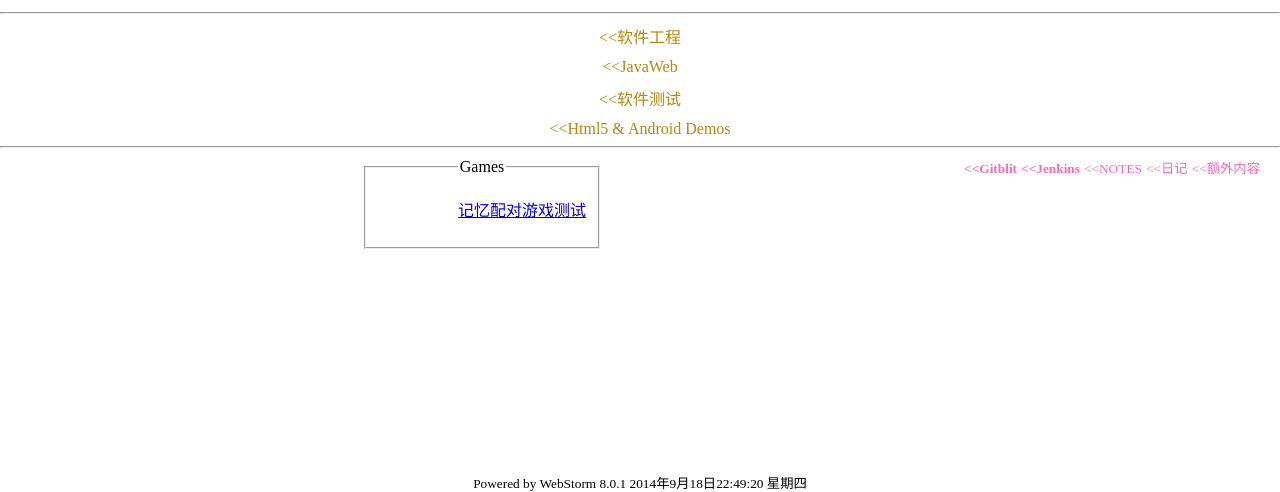
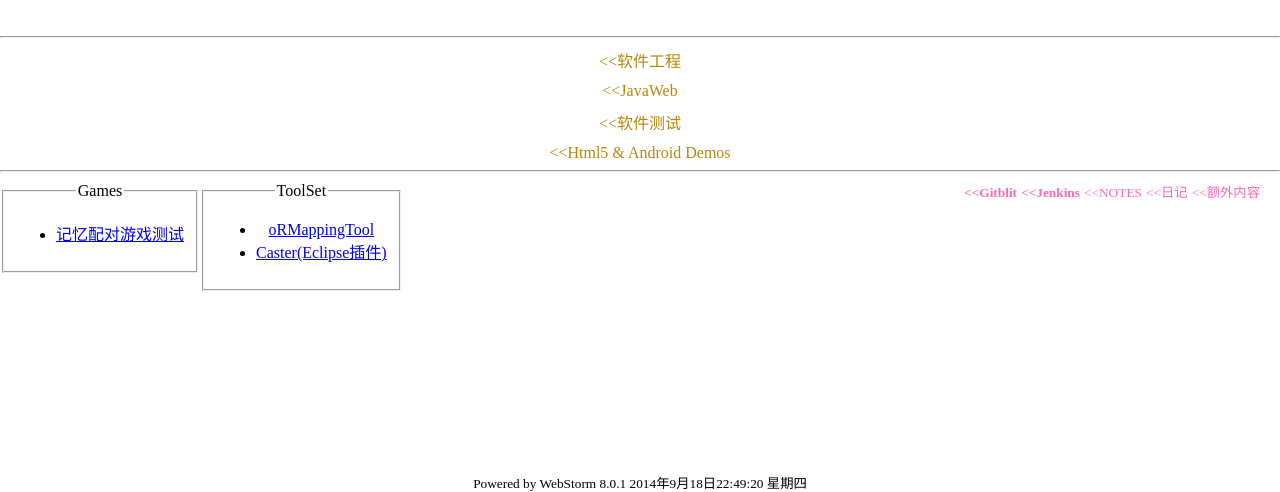
Before and after one commit to me10zyl/learning, a plain HTML site: page index.html in a window 1280 px wide. Shown: the part 308-800 px from the top of the page. Drawn offline with Linux system fonts and the light colour scheme.

Commit message:
auto push#2014-11-06+18:00:01

```diff
--- a/index.html
+++ b/index.html
@@ -8,7 +8,8 @@
 <body>
 <div id="head">
     <h1>DA 3 Learning Course!!!</h1>
-   <div id="date">最新更新时间:2014年9月30日21:18:49 星期二</div>
+    <div id="date">最新更新时间:2014年9月30日21:18:49 星期二</div>
+    <div>首页重做即将到来...</div>
 </div>
 <div id="content">
     <div class="head">课程名称</div>
@@ -28,10 +29,17 @@
         <small><a href="extras/index.html">&lt;&lt;额外内容</a></small>
     </div>
 </div>
-<fieldset>
+<fieldset style="float: left">
     <legend>Games</legend>
     <ul>
-        <ol><a href="../demos/games/PurblePairsTest.html">记忆配对游戏测试</a></ol>
+        <li><a href="../demos/games/PurblePairsTest.html">记忆配对游戏测试</a></li>
+    </ul>
+</fieldset>
+<fieldset style="float: left">
+    <legend>ToolSet</legend>
+    <ul>
+        <li><a href="#">oRMappingTool</a></li>
+        <li><a href="#">Caster(Eclipse插件)</a></li>
     </ul>
 </fieldset>
 <script src="jquery-1.11.1.min.js"></script>
```
Also changed, not shown: diary/index.html (+1 -0 lines), 4 other files.
